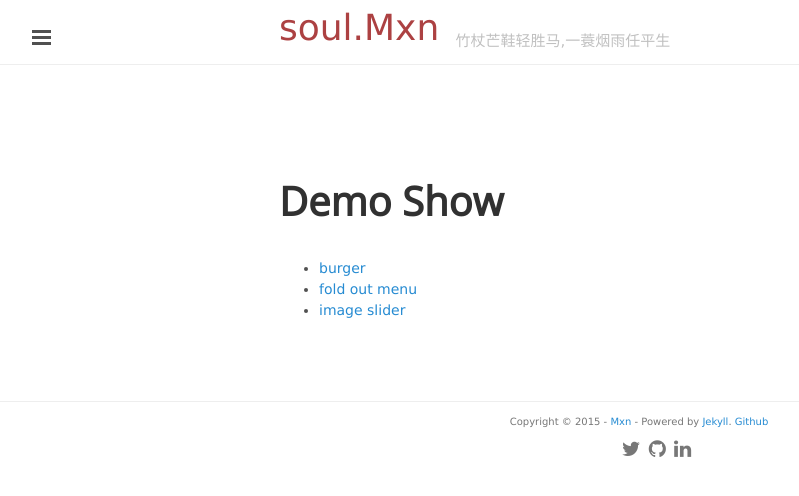
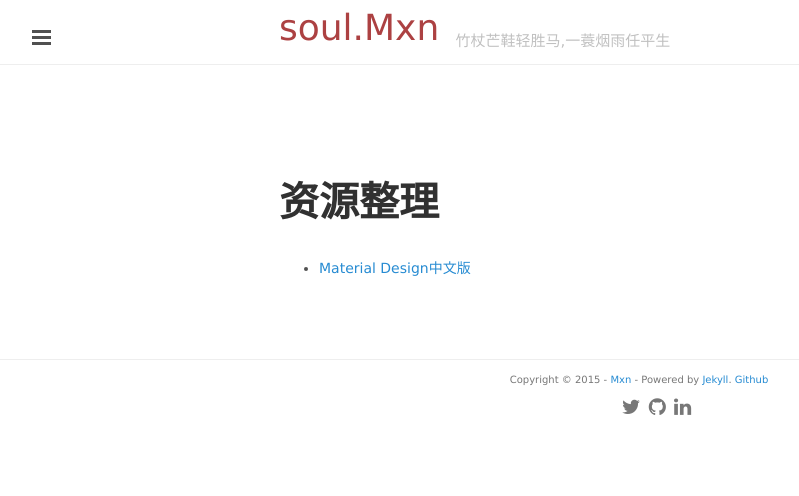
Before and after one commit to mxn21/mxn21.github.io, a Jekyll site: the page built from works.html, in a window 1280 px wide. Shown: the top 496 px of the page, without its empty margins (1-800 px from the left). Built offline with Jekyll 4.4.1, drawn with Linux system fonts in a browser that asks for light colours; Markdown is read by kramdown in place of the engine named in the settings.

Commit message:
wor
work’

```diff
--- a/works.html
+++ b/works.html
@@ -1,9 +1,8 @@
 ---
 layout: page
-title: Demo Show
+title: 资源整理
 ---
 <ul>
-	<li><a href="burger/burger.html">burger</a></li>
-	<li><a href="fold-out-menu/index.html">fold out menu</a></li>
-	<li><a href="image-slider/index.html">image slider</a></li>
+	<li><a href="http://design.1sters.com">Material Design中文版</a></li>
+
 </ul>
```
